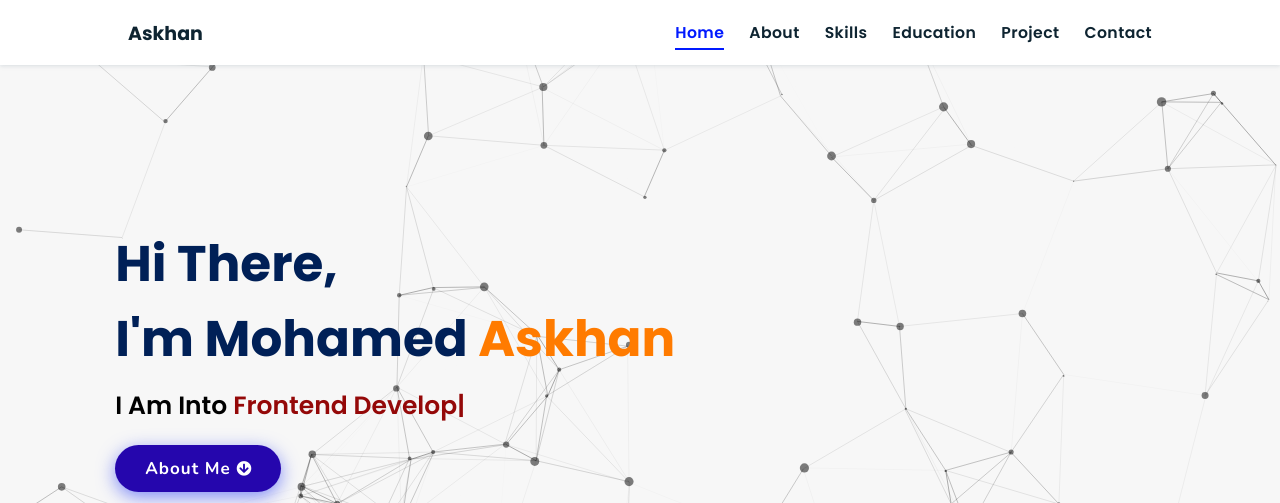
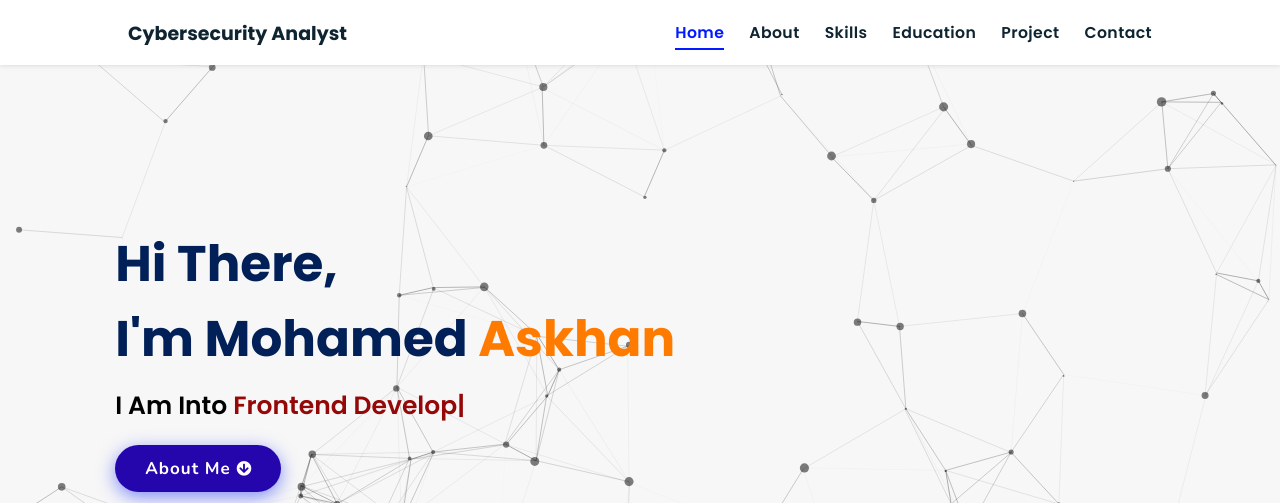
Before and after one commit to MohamedAskhan/Portfolio, a plain HTML site: page index.html in a window 1280 px wide. Shown: the top 503 px of the page. Drawn offline with nearby package versions, Linux system fonts and the light colour scheme.

Commit message:
index.html

```diff
--- a/index.html
+++ b/index.html
@@ -4,7 +4,7 @@
     <meta charset="UTF-8">
     <meta http-equiv="X-UA-Compatible" content="IE=edge">
     <meta name="viewport" content="width=device-width, initial-scale=1.0">
-    <meta name="keywords" content="Askhan, portfolio, Askhan, full stack dev, personal portfolio lifecodes, portfolio design, portfolio website, personal portfolio" />
+    <meta name="keywords" content="Askhan, portfolio, Askhan, Cybersecurity Analyst, personal portfolio lifecodes, portfolio design, portfolio website, personal portfolio" />
     <meta name="description" content="Welcome to Askhan's Portfolio. Full-Stack Web Developer and Software Engineer" />
     <!-- Custom CSS -->
     <link rel="stylesheet" href="./assets/css/style.css">
@@ -31,7 +31,7 @@
 
 <!-- navbar starts -->
 <header>
-        <a href="/" class="logo"><i class=""></i> Askhan</a>
+        <a href="/" class="logo"><i class=""></i> Cybersecurity Analyst</a>
 
         <div id="menu" class="fas fa-bars"></div>
         <nav class="navbar">
```
